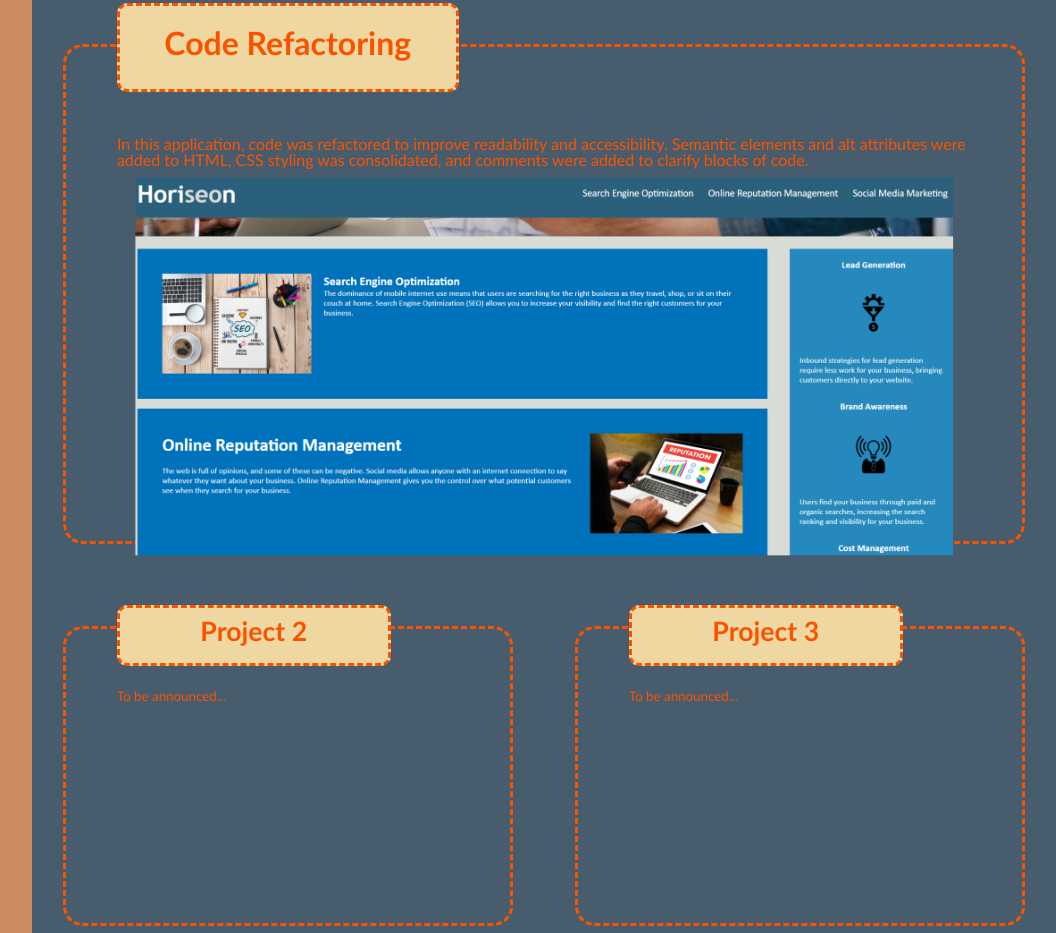
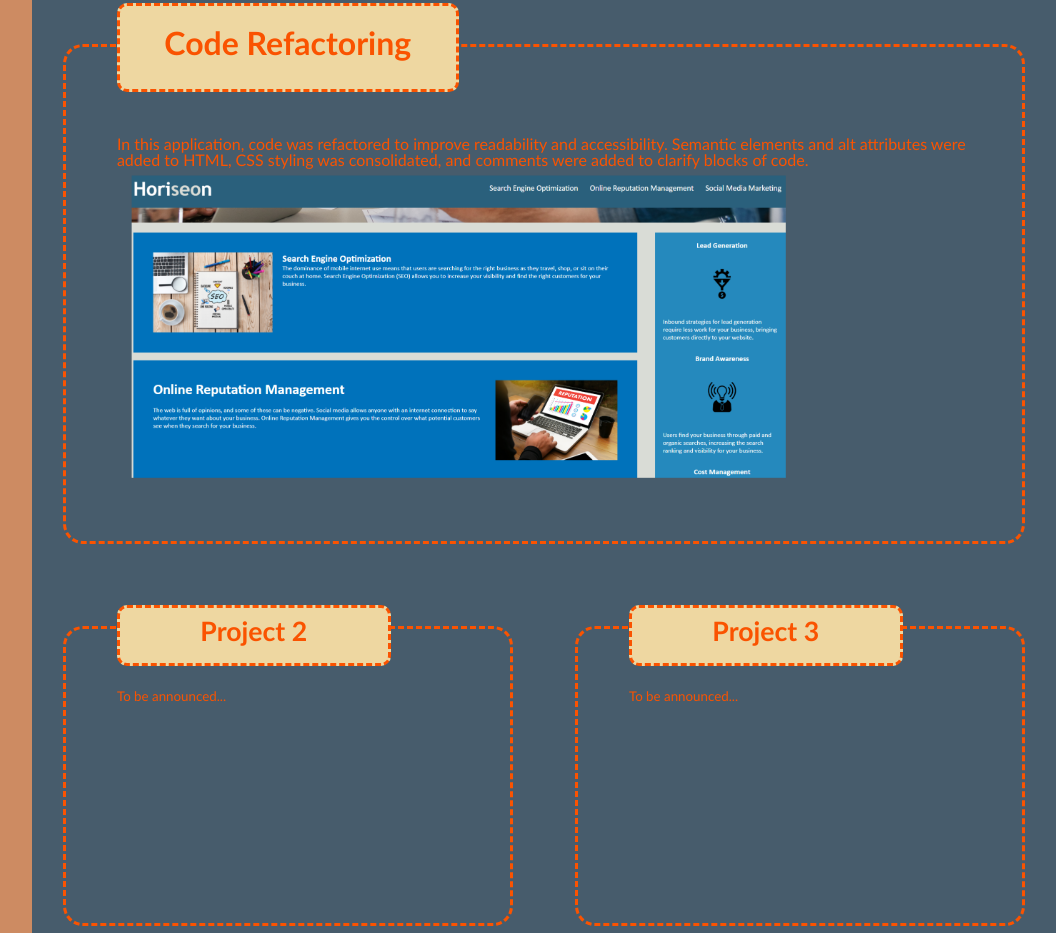
Before and after one commit to vicearus/Module2, a plain HTML site: page index.html in a window 1280 px wide. Shown: the part 776-1709 px from the top of the page, without its empty margins (224-1280 px from the left). Drawn offline with Linux system fonts and the light colour scheme.

Commit message:
fixed project 1 photo sizing

```diff
--- a/assets/style.css
+++ b/assets/style.css
@@ -119,7 +119,7 @@ star{
     height:500px;
 }
 star img{
-    width:100%;
+    width:80%;
 }
 
 star h2{
@@ -140,7 +140,8 @@ star h2{
 .text-image{
     display: flex;
     flex-direction: column;
-    flex: 1 1;
+    /* align-items: stretch; */
+    justify-content: stretch;
 }
 
 subcon{
@@ -222,4 +223,7 @@ footer{
     sub{
         flex: 1 1 100%;
     }
+    #pic{
+        width:100%;
+    }
 }
--- a/index.html
+++ b/index.html
@@ -39,7 +39,7 @@
             <div class="text-image">
                 <p>In this application, code was refactored to improve readability and accessibility. Semantic elements and alt attributes were added to HTML, CSS styling was consolidated, and comments were added to clarify blocks of code.</p>
                  <a href="https://vicearus.github.io/Module1/">
-                <img src="./assets/Horiseon.png" alt="Webpage screenshot">
+                <img id="pic" src="./assets/Horiseon.png" alt="Webpage screenshot">
                 </a>
             </div>
             </star>
```
